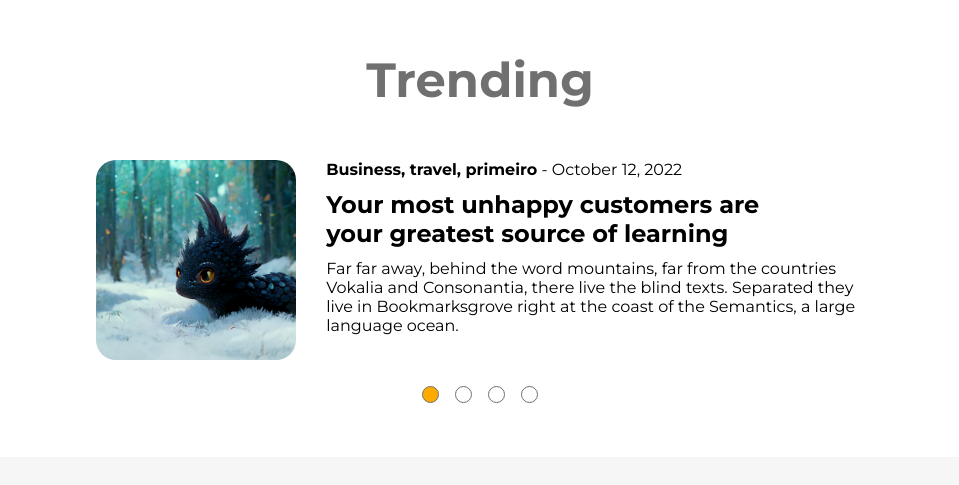
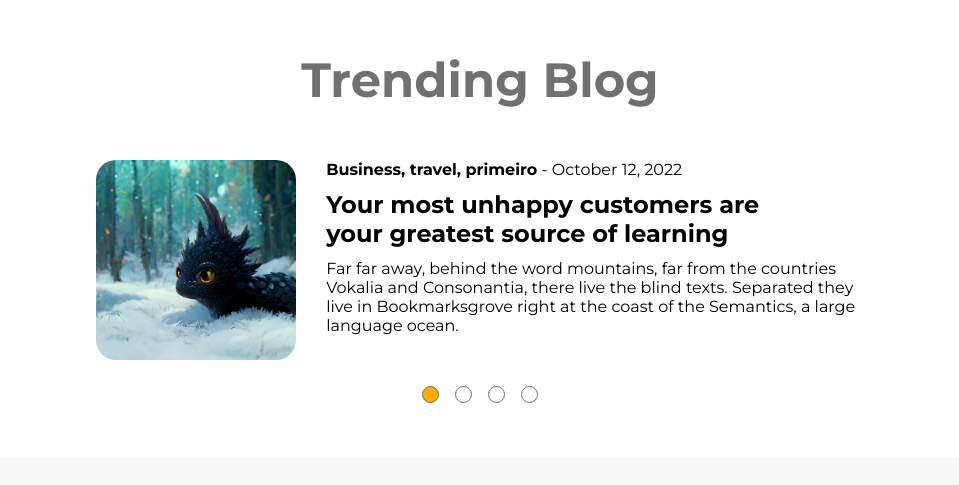
Before and after one commit to dariish/simpleBlog, a plain HTML site: page index.html in a window 1280 px wide. Shown: the top 485 px of the page, without its empty margins (160-1119 px from the left). Drawn offline with Linux system fonts and the light colour scheme.

Commit message:
change title

```diff
--- a/index.html
+++ b/index.html
@@ -8,7 +8,7 @@
     <link rel="stylesheet" href="style.css" />
   </head>
   <body>
-    <h1>Trending</h1>
+    <h1>Trending Blog</h1>
     <header>
       <!-- slide -->
       <div class="slide container-flex">
```
